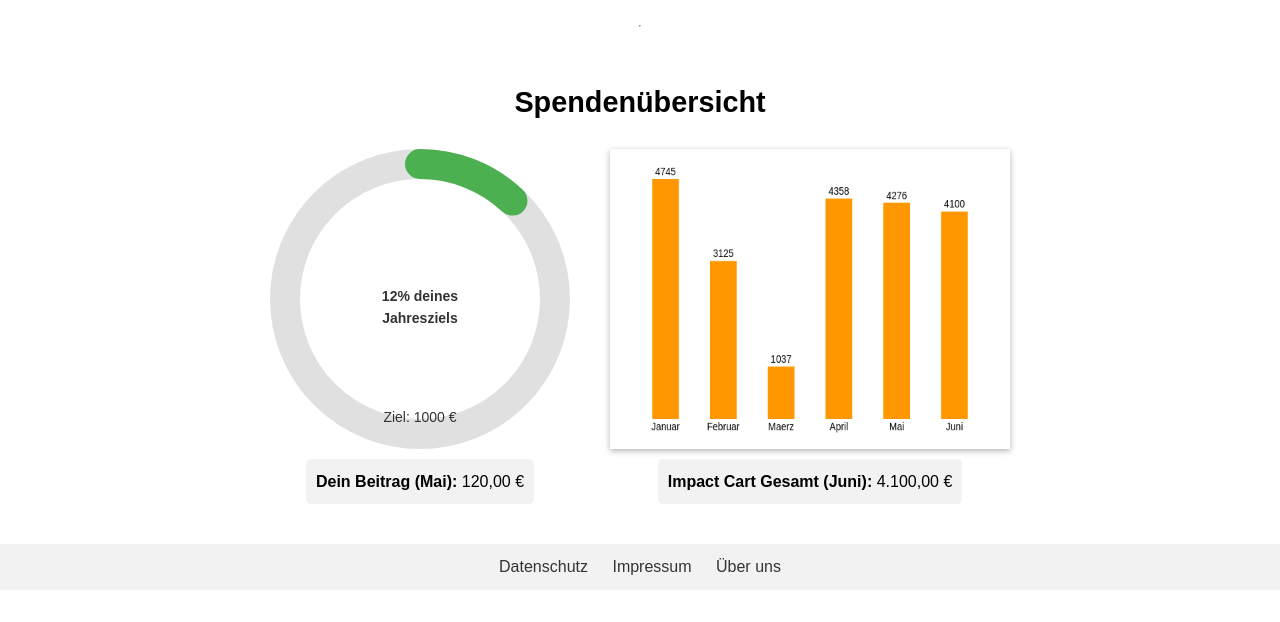
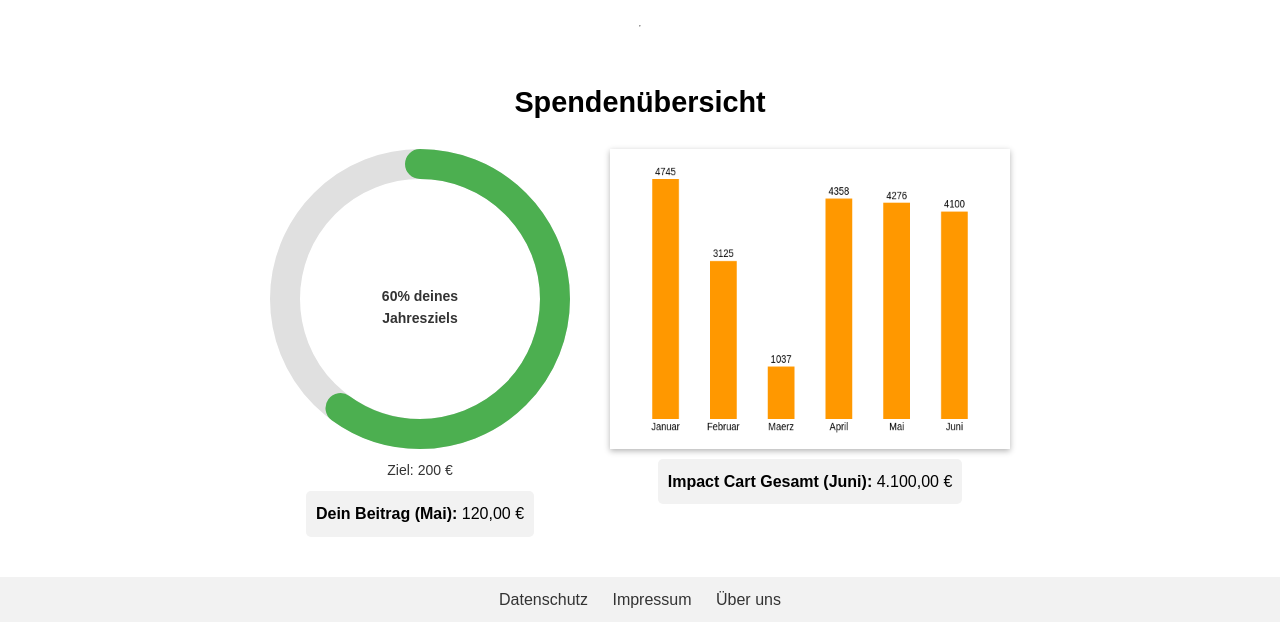
Before and after one commit to janikkow/impactCart, a browser extension: page index.html in a window 1280 px wide. Shown: the part 529-1151 px from the top of the page. Before the commit the page ends 1119 px from the top, so only its background shows below. Drawn offline with Linux system fonts and the light colour scheme.

Commit message:
Fix goal amount positioning and set goal to 200

```diff
--- a/index.html
+++ b/index.html
@@ -55,8 +55,8 @@
             <circle class="progress-bar-circle" id="progressCircle" cx="100" cy="100" r="90" />
           </svg>
           <div class="progress-label" id="progressText"></div>
-          <div class="goal-amount" id="goalAmount"></div>
         </div>
+        <div class="goal-amount" id="goalAmount"></div>
         <div class="box"><strong>Dein Beitrag (Mai):</strong> 120,00 €</div>
       </div>
       <div class="chart-wrapper">
--- a/script.js
+++ b/script.js
@@ -11,7 +11,7 @@ DocumentReady(function(){
   const goalAmount = document.getElementById('goalAmount');
   if(arc && text && goalAmount){
     const current = 120;
-    const goal = 1000;
+    const goal = 200;
     const percent = Math.min(100, current / goal * 100);
     const radius = arc.r.baseVal.value;
     const circumference = 2 * Math.PI * radius;
--- a/style.css
+++ b/style.css
@@ -267,9 +267,8 @@ canvas {
 }
 
 .goal-amount {
-  position: absolute;
   width: 100%;
-  bottom: 20px;
+  margin-top: 10px;
   text-align: center;
   font-size: 14px;
   color: #333;
```
